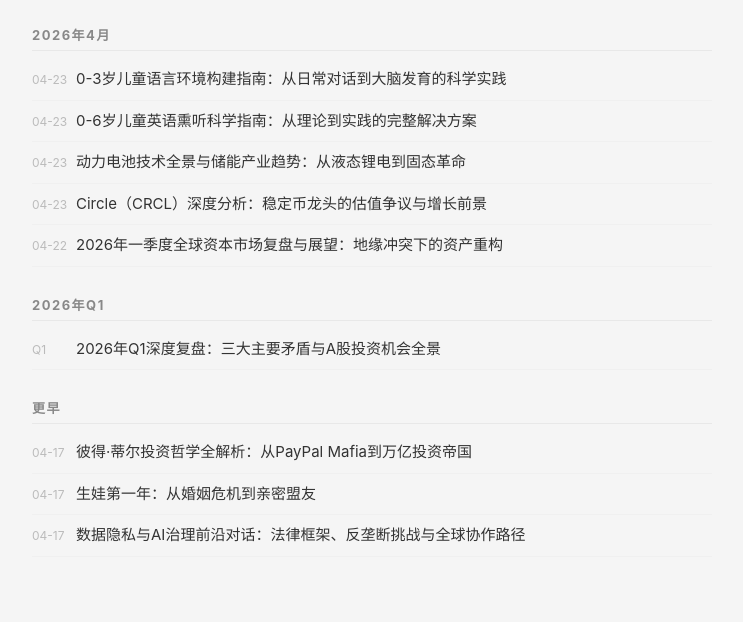
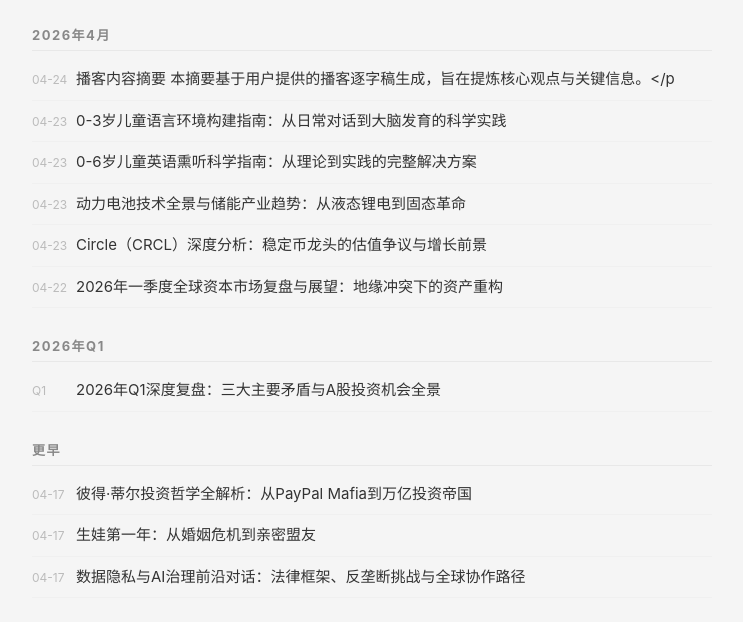
Before and after one commit to shinychen605/podcast-summary, a plain HTML site: page index.html in a window 1280 px wide. Shown: the part 90-712 px from the top of the page, without its empty margins (268-1011 px from the left). Drawn offline with Linux system fonts and the light colour scheme.

Commit message:
Update index: add 播客内容摘要 本摘要基于用户提供的播客逐字稿生成，旨在提炼核心观点与关键信息。</p

```diff
--- a/index.html
+++ b/index.html
@@ -28,6 +28,12 @@
   <div class="month">
     <div class="month-hdr">2026年4月</div>
 
+        <div class="item">
+      <span class="item-date">04-24</span>
+      <a class="item-title" href="播客内容摘要
+本摘要基于用户提供的播客逐字稿生成，旨在提炼核心观点与关键信息。<.html">播客内容摘要
+本摘要基于用户提供的播客逐字稿生成，旨在提炼核心观点与关键信息。&lt;/p</a>
+    </div>
     <div class="item">
       <span class="item-date">04-23</span>
       <a class="item-title" href="language-environment.html">0-3岁儿童语言环境构建指南：从日常对话到大脑发育的科学实践</a>
```
